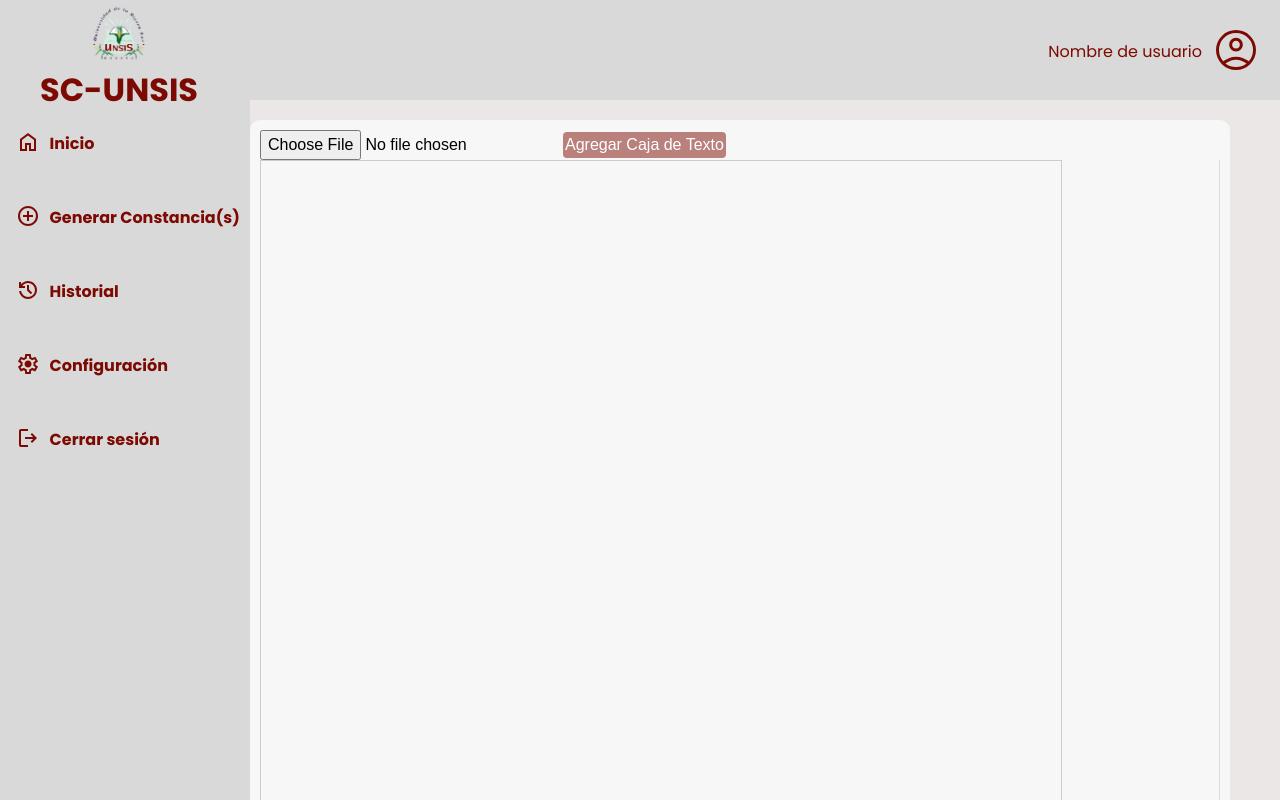
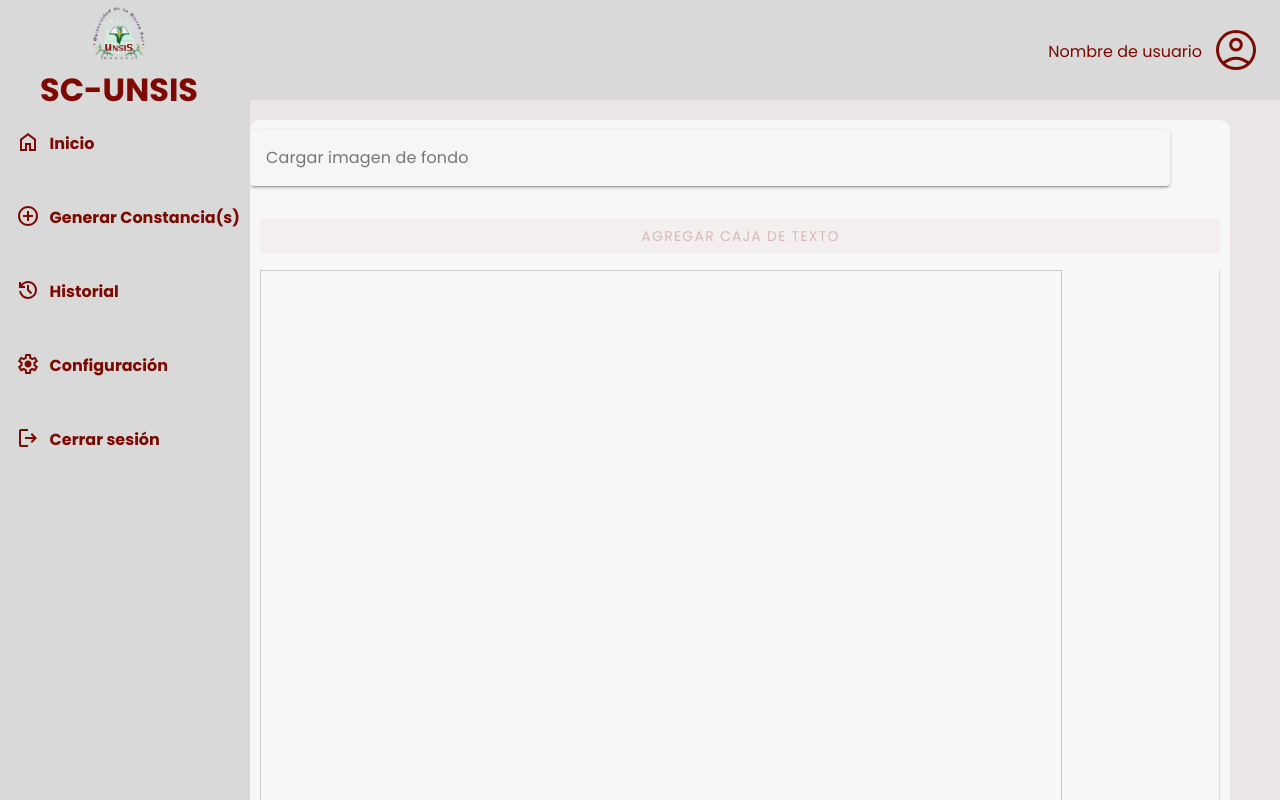
Before and after one commit to EleazarDevFS/SCUNSIS, a Vue app: page /configuracion in a window 1280 px wide. Both pictures are taken after a click on the button "Configuración". Built offline with nearby package versions, Linux system fonts and the light colour scheme.

Commit message:
Solution from Bug double text

```diff
--- a/package.json
+++ b/package.json
@@ -9,6 +9,7 @@
     "preview": "vite preview"
   },
   "dependencies": {
+    "@mdi/font": "^7.4.47",
     "jspdf": "^3.0.1",
     "pdf-lib": "^1.17.1",
     "pdfjs-dist": "^5.3.31",
--- a/src/components/EditPaperMaster.vue
+++ b/src/components/EditPaperMaster.vue
@@ -1,18 +1,31 @@
 <template>
   <div class="editor">
-    <input type="file" accept="image/*" @change="onImageChange" />
-    <button @click="addTextBox" :disabled="image === null"
-      style=" background: rgba(124, 10, 2,.5); color: #fff; border: none; border-radius: 4px; padding: 1px 2px; font-size: 16px; cursor: pointer; transition: background 0.2s;">
+    <v-file-input
+    style="width: 100%; margin-bottom: 10px; margin-left: -50px;"
+      label="Cargar imagen de fondo"
+      variant="solo-filled"
+      accept="image/*"
+      @change="onImageChange"
+      prepend-icon="mdi-image"
+    />
+    <v-btn
+      @click="addTextBox"
+      :disabled="image === null"
+      variant="tonal"
+      color="#7C0A02"
+      style="margin-bottom: 16px; width: 100%;"
+    >
       Agregar Caja de Texto
-    </button>
+    </v-btn>
     <div class="sidebar-container">
       <!-- <div class="main-content"> -->
 
       <div class="canvas-container" ref="canvasContainer">
-        <canvas ref="canvas" width="800" height="600"></canvas>
+        <canvas ref="canvas" width="800px" height="600"></canvas>
         <div v-for="(box, index) in textBoxes" :key="index" class="text-box" :style="{
           top: box.y + 'px',
           left: box.x + 'px',
+          opacity: 0.3,
           fontFamily: box.fontFamily,
           color: box.color,
           fontSize: box.fontSize + 'px',
@@ -22,7 +35,8 @@
           minWidth: '40px',
         }" :class="{ selected: selectedBox === index }" @mousedown="startDrag(index, $event)"
           @click.stop="selectBox(index)">
-          {{ box.text }}
+          <span id="span-opacity" v-if="selectedBox === index" style=" pointer-events:none; user-select:none;">{{ box.text }}</span>
+          <span v-else>{{ box.text }}</span>
           <button v-if="box.id && box.id.startsWith('extra-text-')" class="delete-btn"
             @click.stop="removeTextBox(index)">✕</button>
         </div>
@@ -33,7 +47,7 @@
       <div class="sidebar">
         <div v-if="selectedBox !== null">
           <label>Editar texto:</label>
-          <textarea id="text-edition" v-model="textBoxes[selectedBox].text"></textarea>
+          <textarea id="text-edition" v-model="textBoxes[selectedBox].text" @input="drawCanvas"></textarea>
           <div style="margin-top: 12px;">
             <v-select
               label="Tipo de letra"
@@ -87,8 +101,7 @@
 import { defineExpose } from 'vue'
 <script setup>
 
-import { ref, reactive, watch } from 'vue'
-// watch(textBoxes, drawCanvas, { deep: true })
+import { ref, reactive, watch, nextTick } from 'vue'
 
 
 // IDs y textos por defecto
@@ -138,6 +151,34 @@ const clearBackground = (event) => {
   }
 }
 
+// --- Watchers for real-time updates on font, color, background, font size ---
+watch(selectedBox, (newIdx, oldIdx) => {
+  // When selection changes, re-draw (in case style changes)
+  drawCanvas();
+  // Remove previous watchers if any
+  if (oldIdx !== null && textBoxes[oldIdx]) {
+    if (textBoxes[oldIdx].__unwatchers) {
+      textBoxes[oldIdx].__unwatchers.forEach(unwatch => unwatch());
+      textBoxes[oldIdx].__unwatchers = undefined;
+    }
+  }
+  // Add new watchers for the selected box
+  if (newIdx !== null && textBoxes[newIdx]) {
+    const box = textBoxes[newIdx];
+    box.__unwatchers = [
+      watch(() => box.fontFamily, drawCanvas),
+      watch(() => box.fontSize, drawCanvas),
+      watch(() => box.color, drawCanvas),
+      watch(() => box.background, drawCanvas)
+    ];
+  }
+});
+
+// Also, watch for changes in the actual array (e.g., when a new box is added/removed)
+watch(textBoxes, () => {
+  drawCanvas();
+}, { deep: true });
+
 
 const onImageChange = (event) => {
   const file = event.target.files[0]
@@ -153,6 +194,7 @@ const onImageChange = (event) => {
   }
   reader.readAsDataURL(file)
 }
+
 // Dibuja la imagen de fondo y todos los textos sobre el canvas
 const drawCanvas = () => {
   const ctx = canvas.value.getContext('2d');
@@ -176,15 +218,23 @@ const drawCanvas = () => {
       ctx.fillRect(box.x - paddingX, box.y - paddingY, textWidth + 2 * paddingX, textHeight + 2 * paddingY);
       ctx.restore();
     }
-    // Texto
+    // Texto: solo dibujar en canvas si es para PDF o si quieres mostrarlo en pantalla
     ctx.save();
     ctx.font = `${box.fontSize || 18}px ${box.fontFamily || 'Arial'}`;
-    ctx.fillStyle = box.color || '#000000';
     ctx.textBaseline = 'top';
-    ctx.fillText(box.text, box.x, box.y);
+    // Si quieres que el texto NO se vea en pantalla pero SÍ en PDF, hazlo condicional:
+    // if (typeof window.__drawForPDF !== 'undefined' && window.__drawForPDF) {
+      ctx.fillStyle = box.color || '#000000';
+      ctx.fillText(box.text, box.x + 10 , box.y + 7);
+    // }
     ctx.restore();
   });
 }
+
+// Ensure canvas is updated after mount
+nextTick(() => {
+  drawCanvas();
+});
 
 
 let extraBoxCount = 1;
@@ -248,7 +298,10 @@ const onDrag = (event) => {
 }
 function getCanvasImage() {
   if (!canvas.value) return undefined;
+  // Bandera global para indicar que es para PDF
+  window.__drawForPDF = true;
   drawCanvas();
+  window.__drawForPDF = false;
   return canvas.value.toDataURL('image/png');
 }
 
@@ -257,6 +310,7 @@ defineExpose({ getCanvasImage });
 </script>
 
 <style scoped>
+
 .editor {
   background: #f7f7f7;
   font-family: sans-serif;
```
Also changed, not shown: 1 other file (tests, documents, lock files or other folders).
